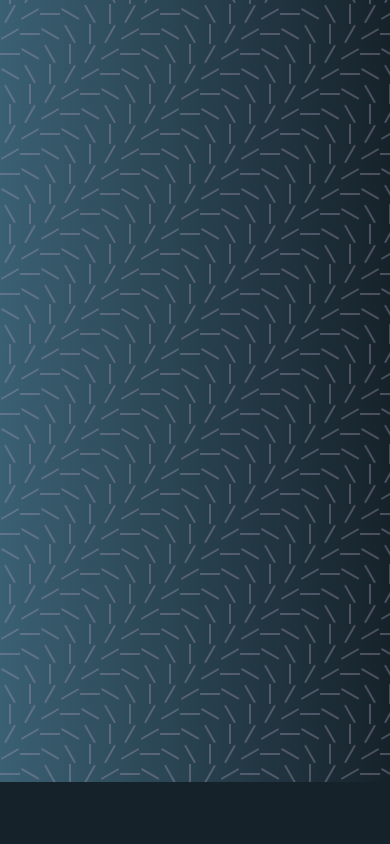
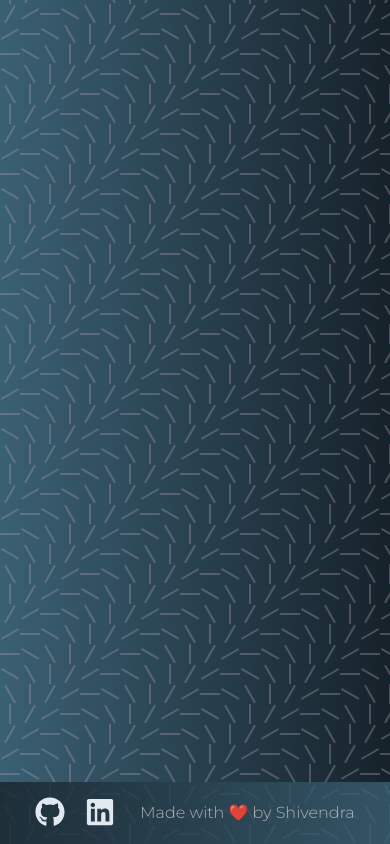
Before and after one commit to codemaster321/React-portfolio, a React (Vite) app: page / in a window 390 px wide. Shown: the part 6256-7100 px from the top of the page. Before the commit the page ends 7038 px from the top, so only its background shows below. Built offline with nearby package versions, Linux system fonts and the light colour scheme; no server answers.

Commit message:
Added a Links at the end of the page

```diff
--- a/index.html
+++ b/index.html
@@ -19,6 +19,7 @@
   </head>
   <body>
     <div id="root"></div>
+
     <script type="module" src="/src/main.jsx"></script>
   </body>
 </html>
--- a/src/App.jsx
+++ b/src/App.jsx
@@ -9,6 +9,7 @@
 import VerticalProgress from "./components/VertilcalProgress";
 import LoadingScreen from "./components/LoadingScreen";
 import NavBar from "./components/NavBar";
+import Links from "./components/Links";
 
 function App() {
   return (
@@ -28,6 +29,7 @@
             <Timeline />
             <Portfolio />
             <Contact />
+            <Links />
           </SmoothScrolling>
         </>
       </div>
--- a/src/components/Contact.jsx
+++ b/src/components/Contact.jsx
@@ -7,6 +7,7 @@
 import gsap from "gsap";
 import ScrollTrigger from "gsap/ScrollTrigger";
 import emailjs from "@emailjs/browser";
+import { FaLinkedin, FaGithub } from "react-icons/fa";
 
 const Contact = function Contact(props) {
   const refMap = useRef(null);
--- /dev/null
+++ b/src/components/Links.jsx
@@ -0,0 +1,25 @@
+import { FaGithub, FaLinkedin } from "react-icons/fa";
+
+export default function Links() {
+  return (
+    <div className="footer-icons">
+      <a
+        href="https://github.com/codemaster321"
+        target="_blank"
+        rel="noreferrer"
+        className="icon-link"
+      >
+        <FaGithub size={30} />
+      </a>
+      <a
+        href="https://www.linkedin.com/in/shivendra-shukla-a12306147/"
+        target="_blank"
+        rel="noreferrer"
+        className="icon-link"
+      >
+        <FaLinkedin size={30} />
+      </a>
+      <p className="footer-text">Made with ❤️ by Shivendra</p>
+    </div>
+  );
+}
--- a/src/index.css
+++ b/src/index.css
@@ -651,6 +651,30 @@
   opacity: 0.5;
 }
 
+.footer-icons {
+  display: flex;
+  align-items: center;
+  justify-content: center;
+  flex-wrap: wrap;
+  gap: 2rem;
+  padding: 1.5rem 2rem;
+  width: 100%;
+  background: linear-gradient(to left, #3a6073cc, #16222acc);
+}
+
+.icon-link {
+  color: #e2e8f0;
+}
+
+.footer-text {
+  font-size: 1rem;
+  font-weight: 300;
+  color: #c2bdbd;
+  margin-left: 0.5rem;
+  white-space: nowrap;
+  opacity: 0.9;
+}
+
 @property --angle {
   syntax: "<angle>";
   initial-value: 0deg;
@@ -682,6 +706,9 @@
 /*Landscape Tablets*/
 @media (max-width: 75em) {
   /* MOBILE NAVIGATION */
+  .footer-text {
+    font-size: 1.6rem;
+  }
 
   main {
     height: 40vh;
```
